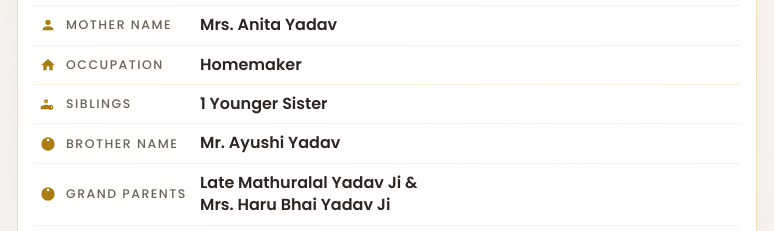
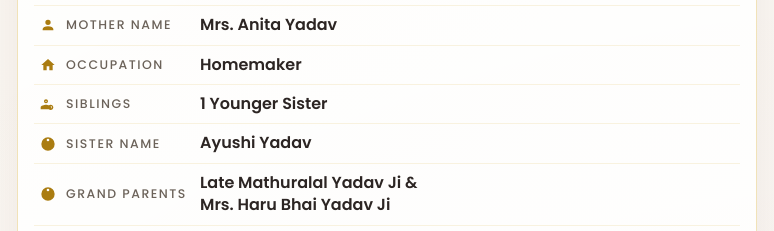
Before and after one commit to Er-Sourabh-yadav/Sourabh-yadav, a plain HTML site: page index.html in a window 1280 px wide. Shown: the part 1785-2016 px from the top of the page, 253-1027 px from the left. Drawn offline with nearby package versions, Linux system fonts and the light colour scheme.

Commit message:
Update index.html

```diff
--- a/index.html
+++ b/index.html
@@ -767,7 +767,7 @@ I share a very close bond with my son and always encourage him to move forward i
             { key: "Mother Name",   val: "Mrs. Anita Yadav",    ico: `<svg viewBox="0 0 24 24"><path d="M12,4A4,4 0 0,1 16,8A4,4 0 0,1 12,12A4,4 0 0,1 8,8A4,4 0 0,1 12,4M12,14C16.42,14 20,15.79 20,18V20H4V18C4,15.79 7.58,14 12,14Z"/></svg>` },
             { key: "Occupation",    val: "Homemaker",            ico: `<svg viewBox="0 0 24 24"><path d="M10,20V14H14V20H19V12H22L12,3L2,12H5V20H10Z"/></svg>` },
             { key: "Siblings",      val: "1 Younger Sister",        ico: `<svg viewBox="0 0 24 24"><path d="M16 13c-2.21 0-4 1.79-4 4s1.79 4 4 4 4-1.79 4-4-1.79-4-4-4zm0 6c-1.1 0-2-.9-2-2s.9-2 2-2 2 .9 2 2-.9 2-2 2zM9 11c1.66 0 3-1.34 3-3s-1.34-3-3-3-3 1.34-3 3 1.34 3 3 3zm0-4c.55 0 1 .45 1 1s-.45 1-1 1-1-.45-1-1 .45-1 1-1zm0 6c-2.67 0-8 1.34-8 4v3h16v-3c0-2.66-5.33-4-8-4z"/></svg>` },
-            { key: "Brother Name",  val: "Mr. Ayushi Yadav",   ico: `<svg viewBox="0 0 24 24"><path d="M12,2A10,10 0 0,0 2,12A10,10 0 0,0 12,22A10,10 0 0,0 22,12A10,10 0 0,0 12,2M12,4A2,2 0 0,1 14,6A2,2 0 0,1 12,8A2,2 0 0,1 10,6A2,2 0 0,1 12,4Z"/></svg>` },
+            { key: "Sister Name",  val: "Ayushi Yadav",   ico: `<svg viewBox="0 0 24 24"><path d="M12,2A10,10 0 0,0 2,12A10,10 0 0,0 12,22A10,10 0 0,0 22,12A10,10 0 0,0 12,2M12,4A2,2 0 0,1 14,6A2,2 0 0,1 12,8A2,2 0 0,1 10,6A2,2 0 0,1 12,4Z"/></svg>` },
             { key: "Grand Parents", val: "Late Mathuralal Yadav Ji &amp;<br>Mrs. Haru Bhai Yadav Ji", ico: `<svg viewBox="0 0 24 24"><path d="M12,2A10,10 0 0,0 2,12A10,10 0 0,0 12,22A10,10 0 0,0 22,12A10,10 0 0,0 12,2M12,4A2,2 0 0,1 14,6A2,2 0 0,1 12,8A2,2 0 0,1 10,6A2,2 0 0,1 12,4Z"/></svg>` },
             { key: "Land",   val: "12 Acres",                ico: `<svg viewBox="0 0 24 24"><path d="M12,11.5A2.5,2.5 0 0,1 9.5,9A2.5,2.5 0 0,1 12,6.5A2.5,2.5 0 0,1 14.5,9A2.5,2.5 0 0,1 12,11.5M12,2A10,10 0 0,0 2,12A10,10 0 0,0 12,22A10,10 0 0,0 22,12A10,10 0 0,0 12,2Z"/></svg>` },
             { key: "Maternal Gotra",val: "Solanki",              ico: `<svg viewBox="0 0 24 24"><path d="M12,2C6.47,2 2,6.47 2,12C2,17.53 6.47,22 12,22C17.53,22 22,17.53 22,12C22,6.47 17.53,2 12,2M12,20A8,8 0 0,1 4,12A8,8 0 0,1 12,4A8,8 0 0,1 12,20Z"/></svg>` }
```
